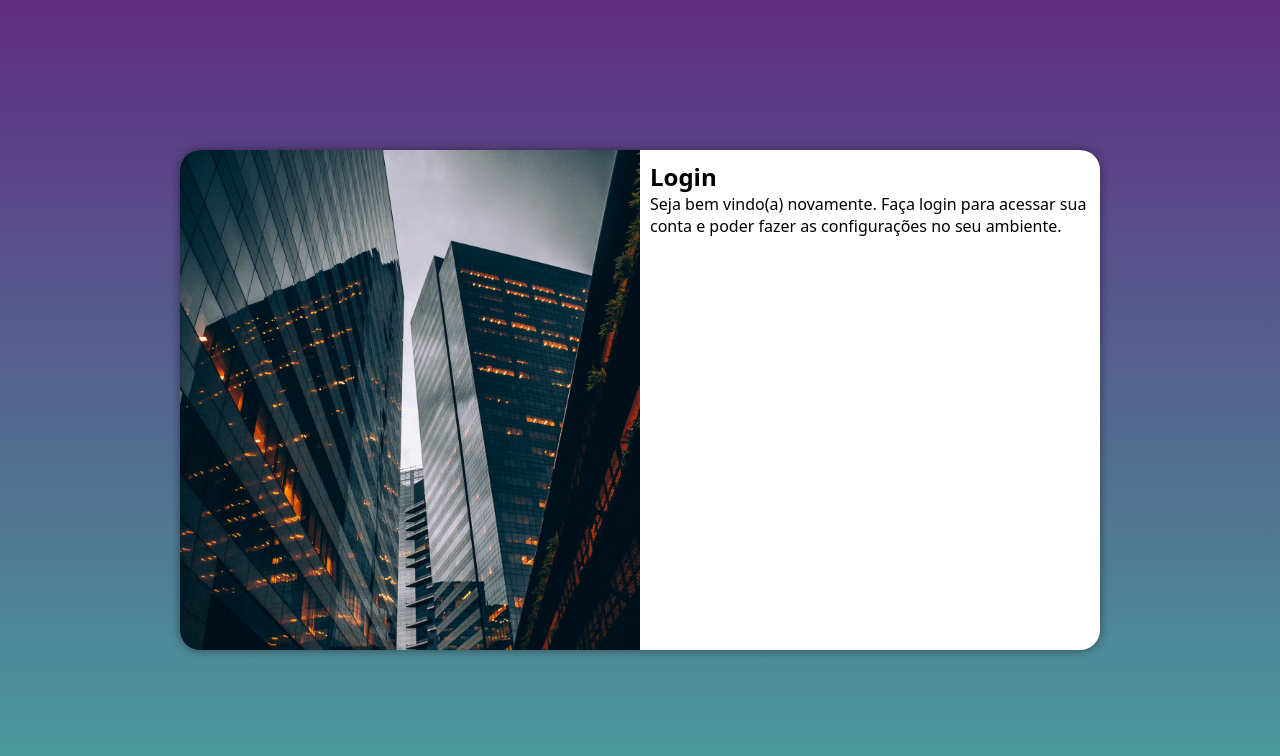
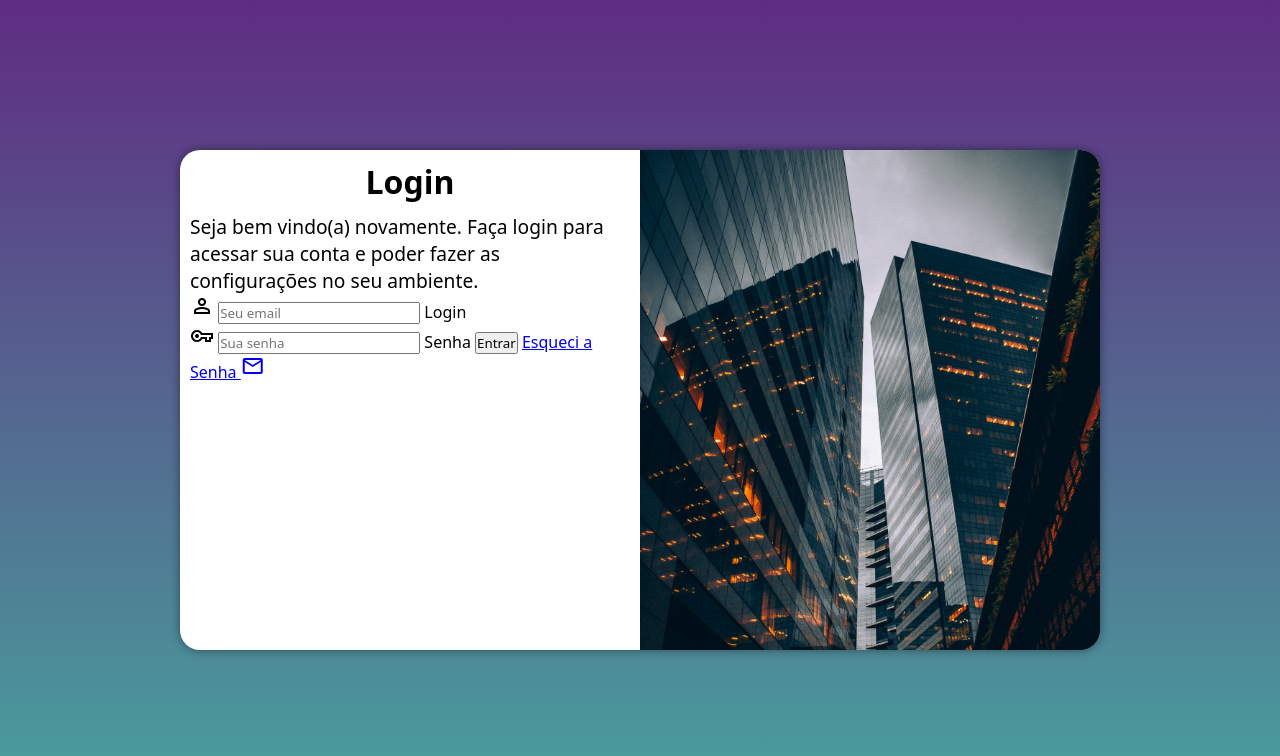
Before and after one commit to PedroPereiradaCostaJr/projeto-login, a plain HTML site: page index.html in a window 1280 px wide. Drawn offline with nearby package versions, Linux system fonts and the light colour scheme.

Commit message:
adicionei o formulario

```diff
--- a/estilos/media-query.css
+++ b/estilos/media-query.css
@@ -41,7 +41,7 @@ Grandes telas: 1201px ou maior
     }
 
     section#login > div#imagem {
-        float: left ;
+        float: right ;
         width: 50%;
         height: 100%;
     }
@@ -50,4 +50,12 @@ Grandes telas: 1201px ou maior
         float: left;
         width: 50%;
     }
+
+    div#formulario > h1 {
+        font-size: 2em;
+    }
+
+    div#formulario > p {
+        font-size: 1.2em;
+    }
 }
--- a/estilos/style.css
+++ b/estilos/style.css
@@ -54,3 +54,12 @@ section#login div#formulario {
     padding: 10px;
     display: block;
 }
+
+div#formulario > h1 {
+    text-align: center;
+    margin-bottom: 10px;
+}
+
+div#formulario > p {
+    font-size: 0.8em;
+}
--- a/index.html
+++ b/index.html
@@ -5,6 +5,7 @@
     <meta http-equiv="X-UA-Compatible" content="IE=edge">
     <meta name="viewport" content="width=device-width, initial-scale=1.0">
     <title>Login</title>
+    <link rel="stylesheet" href="https://fonts.googleapis.com/css2?family=Material+Symbols+Outlined:opsz,wght,FILL,GRAD@20..48,100..700,0..1,-50..200" />
     <link rel="stylesheet" href="estilos/style.css">
     <link rel="stylesheet" href="estilos/media-query.css">
 </head>
@@ -17,8 +18,24 @@
             <div id="formulario">
                 <h1>Login</h1>
                 <p>Seja bem vindo(a) novamente. Faça login para acessar sua conta e poder fazer as configurações no seu ambiente.</p>
-                <form action="login.php" method="post">
+                <form action="login.php" method="post" autocomplete="on">
+                    <div class="campo">
+                        <span class="material-symbols-outlined">
+                            person
+                            </span>
+                        <input type="email" name="login" id="ilogin" placeholder="Seu email" autocomplete="email" required maxlength="30">
+                    <label for="ilogin">Login</label>
+                    </div>
 
+                    <div class="campo">
+                        <span class="material-symbols-outlined">
+                            vpn_key
+                            </span>
+                        <input type="password" name="senha" id="isenha" placeholder="Sua senha " autocomplete="current-password" required minlength="8" maxlength="20">
+                    <label for="isenha">Senha</label>
+                    <input type="submit" value="Entrar">
+                    <a href="esqueci.html">Esqueci a Senha <i class="material-symbols-outlined">mail</i></a>
+                    </div>
                 </form>
             </div>
         </section>
```
